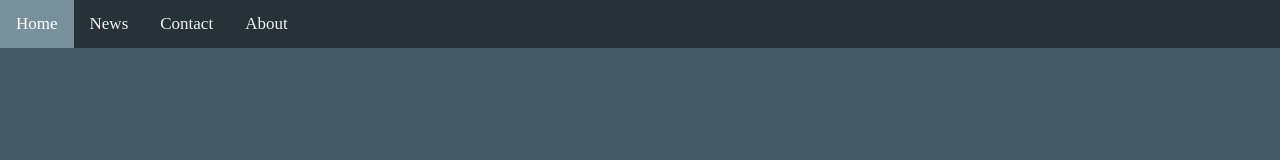
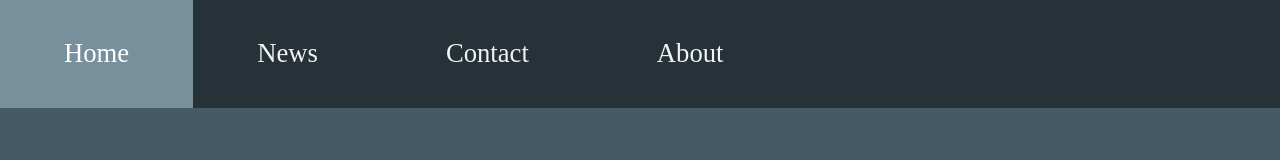
Before and after one commit to walidthekraken/navbar, a plain HTML site: page index.html in a window 1280 px wide. Drawn offline with Linux system fonts and the light colour scheme.

Commit message:
Add files via upload

```diff
--- a/styles.css
+++ b/styles.css
@@ -16,9 +16,9 @@ body {
   float: left;
   color: #f2f2f2;
   text-align: center;
-  padding: 14px 16px;
+  padding: 3% 5%;
   text-decoration: none;
-  font-size: 17px;
+  font-size: 20pt;
 }
 
 .topnav a:hover {
```
